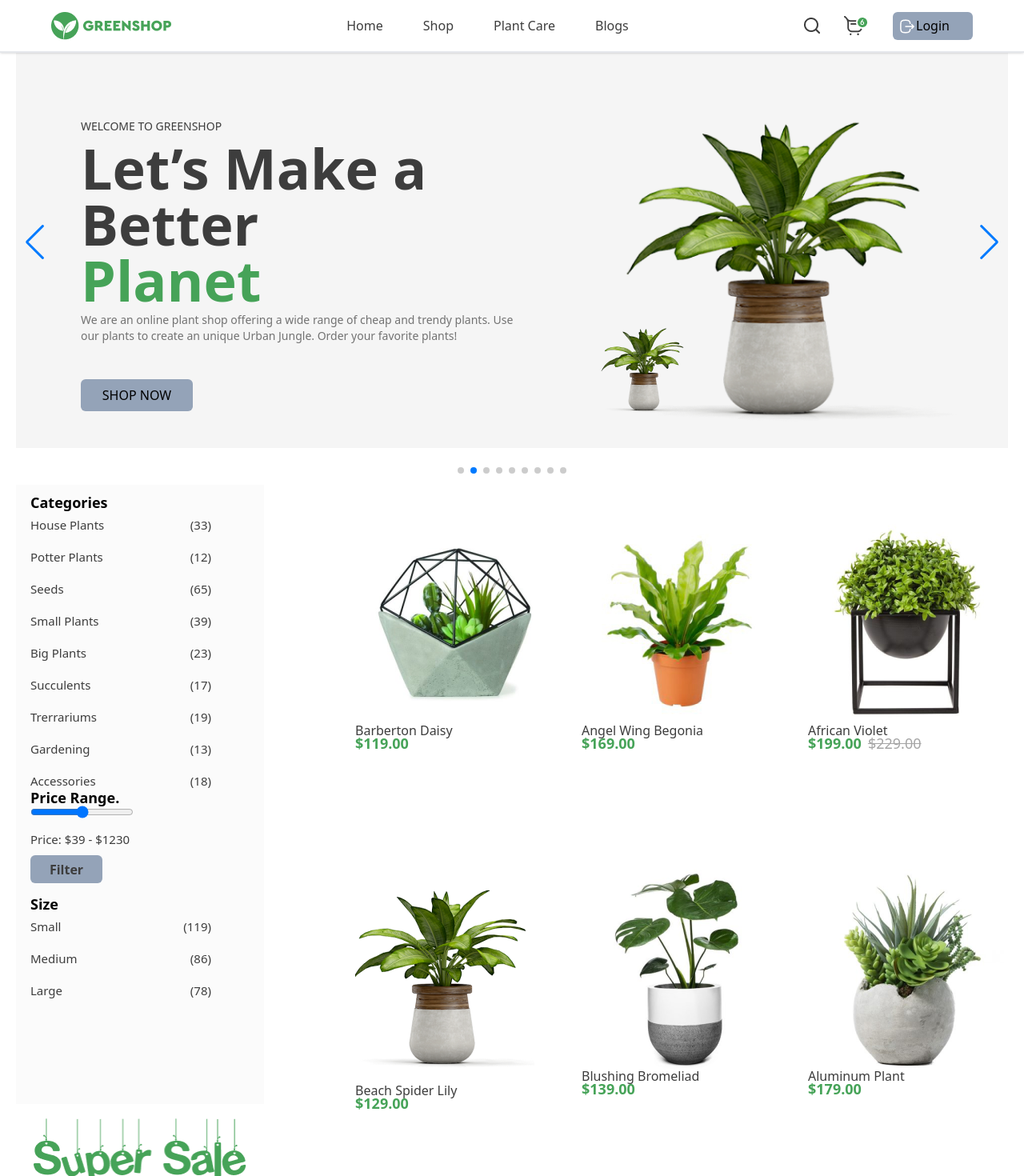
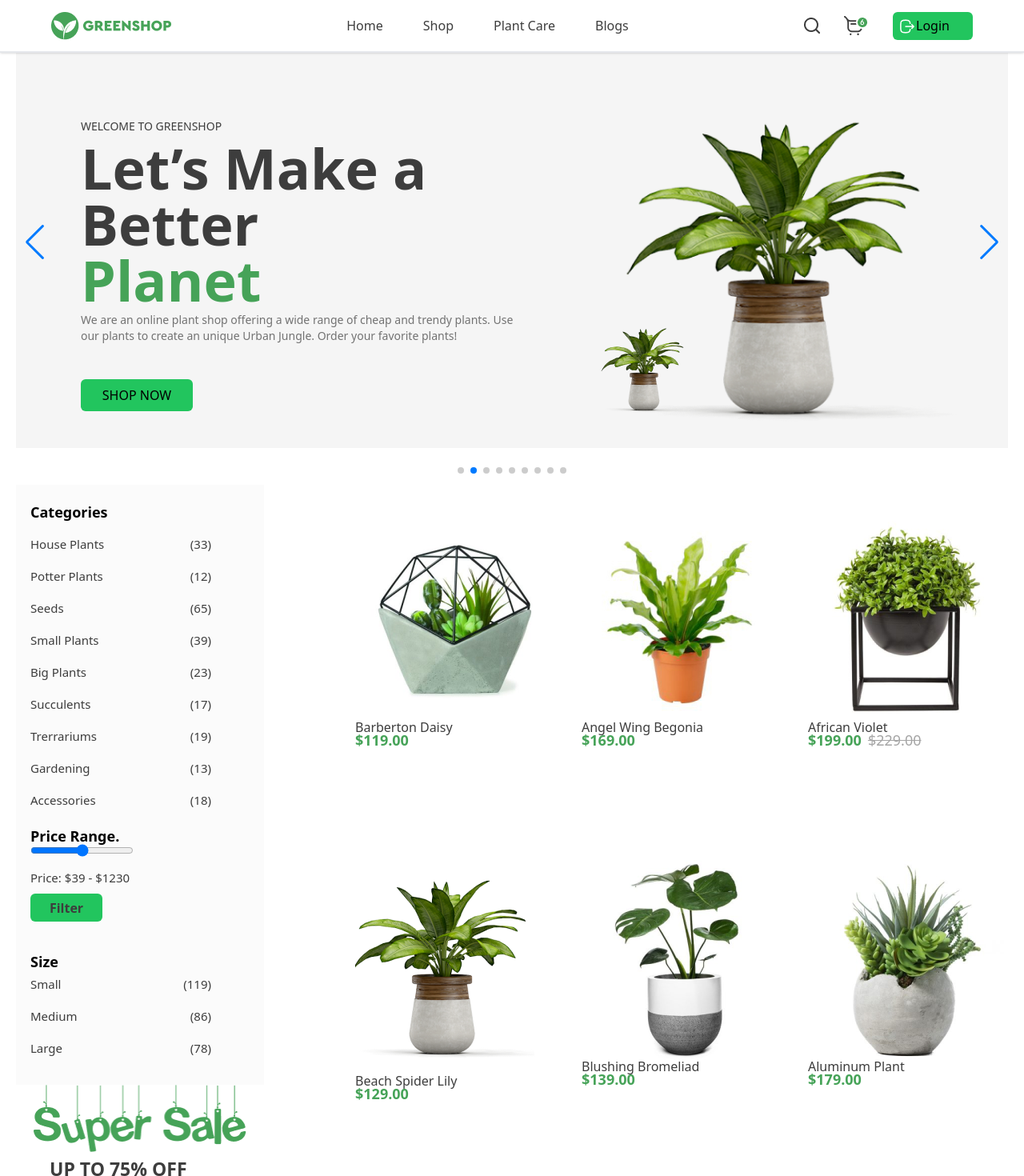
Before and after one commit to RusFullDev/green-shop, a Vue app: page / in a window 1280 px wide. Shown: the top 1470 px of the page at 80% size. Built offline with nearby package versions, Linux system fonts and the light colour scheme.

Commit message:
buttons fixed

```diff
--- a/src/components/AuthModel.vue
+++ b/src/components/AuthModel.vue
@@ -5,7 +5,7 @@
 <div class="fixed md:w-[500px] bg-white z-[50] left-1/2 top-1/2 rounded p-7 -translate-x-1/2 -translate-y-1/2">
 
     <div class="flex justify-end">
-        <button @click="closeModal">x</button>
+        <button @click="closeModal"><p class="text-2xl hover:text-green-500">x</p></button>
     </div>
     <div class="flex divide-x-4 justify-center">
         <button @click="content='login'" class="py-1 px-5"
@@ -18,15 +18,15 @@
     <div v-if="content == 'login'">
         <div class=" mt-5 mb-5 text-center">
     <p class="text-sm font-normal text-[#3D3D3D] pb-[14px] text-center">Enter your username and password to login.</p>
-    <input type="text" placeholder="almamun_uxui@outlook.com" class="w-[300px] h-[40px]  border-2 rounded-[5px] border-[#EAEAEA] text-start px-4 outline-none focus:border-green-500 ">
+    <input type="text" placeholder="almamun_uxui@outlook.com" class="w-[300px] h-[40px]  border-2 rounded-[5px] border-[#EAEAEA] text-start px-4 outline-none focus:border-green-500 cursor-pointer">
     <div class="mt-5 mb-[14px] relative">
-        <input :type="show ?'text':'password'" placeholder="**************" class="w-[300px] h-[40px] border-2 rounded-[5px] border-[#EAEAEA] text-start px-4 cursor-pointer">
+        <input :type="show ?'text':'password'" placeholder="**************" class="w-[300px] h-[40px] border-2 rounded-[5px] border-[#EAEAEA] text-start px-4 outline-none focus:border-green-500 cursor-pointer">
                 <button v-if="!show" @click = "showPassword"><img src="/img/Hide.png" alt="Hide" class="absolute z-10 right-[80px] top-1/4"></button>
                 <button v-else="show" @click = "showPassword"><img src="/img/clarity--eye-show-line.svg" alt="Hide" class="absolute z-10 right-[80px] top-1/4"></button>
 
             </div>
-   <div class=" pb-[27px]"><a href="#" class="hover:text-[#46A358] text-[#3D3D3D] text-xs leading-4 font-normal">Forgot Password?</a> </div>
-    <button class="w-[300px] h-[40px] border-1 rounded-[5px] text-[#3D3D3D] bg-slate-500 hover:bg-[#46A358]
+   <div class=" pb-[27px]"><a href="#" class="hover:text-[#46A358] text-[#3D3D3D] text-sm leading-4 font-normal">Forgot Password?</a> </div>
+    <button class="w-[300px] h-[40px] border-1 rounded-[5px] text-[#3D3D3D] bg-green-500 hover:bg-[#46A358]
      hover:text-white font-bold text-base duration-100 cursor-pointer ">Login</button>
      <div class="flex justify-center gap-3 items-center text-center pt-[45px] pb-7">
         <img src="/img/Line 7.png" alt="">
@@ -51,21 +51,21 @@
     <div v-if="content == 'register'">
         <div class=" mt-5 mb-5 text-center">
     <p class="text-sm font-normal text-[#3D3D3D] pb-[14px] text-center">Enter your email and password to register.</p>
-    <input type="text" placeholder="Username" class="w-[300px] h-[40px]  border-2 rounded-[5px] border-[#EAEAEA] text-start px-4 mb-4 ">
-    <input type="text" placeholder="Enter your email address" class="w-[300px] h-[40px]  border-2 rounded-[5px] border-[#EAEAEA] text-start px-4 ">
+    <input type="text" placeholder="Username" class="w-[300px] h-[40px]  border-2 rounded-[5px] border-[#EAEAEA] text-start px-4 mb-4 outline-none focus:border-green-500 cursor-pointer">
+    <input type="text" placeholder="Enter your email address" class="w-[300px] h-[40px]  border-2 rounded-[5px] border-[#EAEAEA] text-start px-4 outline-none focus:border-green-500 cursor-pointer">
     <div class="mt-5 mb-[14px] relative">
-        <input :type="show ?'text':'password'" placeholder="**************" class="w-[300px] h-[40px] border-2 rounded-[5px] border-[#EAEAEA] text-start px-4 cursor-pointer">
+        <input :type="show ?'text':'password'" placeholder="**************" class="w-[300px] h-[40px] border-2 rounded-[5px] border-[#EAEAEA] text-start px-4 outline-none focus:border-green-500 cursor-pointer">
                 <button v-if="!show" @click = "showPassword"><img src="/img/Hide.png" alt="Hide" class="absolute z-10 right-[80px] top-1/4 "></button>
                 <button v-else="show" @click = "showPassword"><img src="/img/clarity--eye-show-line.svg" alt="Hide" class="absolute z-10 right-[80px] top-1/4 "></button>
 
             </div>
-    <input type="text" placeholder="Confirm Password" class="w-[300px] h-[40px]  border-2 rounded-[5px] border-[#EAEAEA] text-start px-4 mb-[41px]">
+    <input type="text" placeholder="Confirm Password" class="w-[300px] h-[40px]  border-2 rounded-[5px] border-[#EAEAEA] text-start px-4 mb-[41px] outline-none focus:border-green-500 cursor-pointer">
 
-    <button class="w-[300px] h-[40px] border-1 rounded-[5px] text-[#3D3D3D] bg-slate-500 hover:bg-[#46A358]
+    <button class="w-[300px] h-[40px] border-1 rounded-[5px] text-[#3D3D3D] bg-green-500 hover:bg-[#46A358]
      hover:text-white font-bold text-base  duration-100 cursor-pointer ">Register</button>
      <div class="flex justify-center gap-3 items-center text-center pt-[45px] pb-7">
         <img src="/img/Line 7.png" alt="">
-        <p class="text-sm font-normal text-[#3D3D3D] ">Or login with</p>
+        <p class="text-sm font-normal text-[#3D3D3D] ">Or register with</p>
         <img src="/img/Line 7.png" alt="">
     </div>
 
--- a/src/components/Category.vue
+++ b/src/components/Category.vue
@@ -1,9 +1,9 @@
 <template>
     <div>
-    <div class="w-[310px] h-[774px] bg-[#FBFBFB] ">
+    <div class="w-[310px] h-[750px] bg-[#FBFBFB] ">
 
-    <div class="w-[268px] h-[383px] pt-[14px] pb-[36px] pl-[18px] pr-[24px]">
-    <h3 class="text:[#3D3D3D] text-lg leading-4 font-bold">Categories</h3>
+    <div class="w-[268px] h-[383px] pt-[14px] pb-[36px] pl-[18px] pr-[24px] ">
+    <h3 class="text:[#3D3D3D] text-lg leading-4 font-bold py-3">Categories</h3>
     <div v-for="item,index in category":key='index' class="flex justify-between hover:text-[#46A358]">
     <h4 class="text-[#3D3D3D] text-[15px] leading-[40px] font-normal  hover:text-[#46A358]">{{item.name}}</h4>
     <p class="text-[#3D3D3D] text-[15px] leading-[40px] font-normal  hover:text-[#46A358]">{{item.number}}</p>
@@ -11,14 +11,14 @@
 </div>
 
 
-<div class="w-[226px] h-[133px] pb-[46px] pl-[18px] pr-[66px]">
+<div class="w-[226px] h-[133px] pb-[46px] pl-[18px] pr-[66px] mt-12">
     <h3 class="text:[#3D3D3D] text-lg leading-4 font-bold">Price Range.</h3>
     <input type="range">
     <div class="flex gap-1"><h4 class="text-[#3D3D3D] text-[15px] leading-[40px] font-normal ">Price:</h4><p class="text-[#3D3D3D] text-[15px] leading-[40px] font-normal  hover:text-[#46A358]">$39 - $1230</p></div>
-    <button class="hover:bg-[#46A358] hover:text-white text-[#3D3D3D] text-base leading-5 font-bold w-[90px] h-[35px] rounded-md bg-slate-400" >Filter</button>
+    <button class="hover:bg-[#46A358] hover:text-white text-[#3D3D3D] text-base leading-5 font-bold w-[90px] h-[35px] rounded-md bg-green-500" >Filter</button>
 </div>
 
-<div class="w-[268px] h-[143px] pb-[19px] pl-[18px] pr-[24px]">
+<div class="w-[268px] h-[143px] pb-[19px] pl-[18px] pr-[24px] py-6">
     <h3 class="text:[#3D3D3D] text-lg leading-4 font-bold">Size</h3>
     <div v-for="item,index in size":key='index' class="flex justify-between hover:text-[#46A358]">
     <h4 class="text-[#3D3D3D] text-[15px] leading-[40px] font-normal  hover:text-[#46A358]">{{item.name}}</h4>
@@ -29,7 +29,7 @@
 </div>
 
 <div class="w-[310px] h-[470px] items-center">
-    <img src="/public/img/Super Sale.png" alt="" class="pb-[13px] px-[22px] py-[18px]">
+    <img src="/public/img/Super Sale.png" alt="" class="pb-[13px] px-[22px] ">
   <h2 class="text-[#3D3D3D] text-[23px] leading-4 pb-[13px] font-bold px-[42px]">UP TO 75% OFF</h2>
     <img src="/public/img/image 12.png" alt="" >
 </div>
--- a/src/components/Header.vue
+++ b/src/components/Header.vue
@@ -13,7 +13,7 @@
         <div class="flex">
             <div class="flex relative">
 <img src="/public/img/Logout.png" alt="Logout" class="flex absolute pt-2 pl-2">
-            <button @click ="IsModal=true" class="h-[35px] w-[100px] border-none bg-slate-400 text-black hover:bg-[#46A358] hover:text-white rounded-md text-center">Login</button>
+            <button @click ="IsModal=true" class="h-[35px] w-[100px] border-none bg-green-500 text-black hover:bg-[#46A358] hover:text-white rounded-md text-center">Login</button>
         </div>
         </div>
     </div>
--- a/src/components/Picture.vue
+++ b/src/components/Picture.vue
@@ -5,7 +5,7 @@
     <h3 class="text-[#3D3D3D] font-medium text-sm uppercase pb-[7px] pt-[68px]">Welcome to GreenShop</h3>
     <h1 class="text-[#3D3D3D] font-black text-[70px] leading-[70px] w-[530px] pb-[5px]">Let’s Make a Better <p class="text-[#46A358]">Planet</p></h1>
 <p class="text-[#727272] text-sm leadin-[24px] w-[557px] pb-11">We are an online plant shop offering a wide range of cheap and trendy plants. Use our plants to create an unique Urban Jungle. Order your favorite plants!</p>
-<button class="hover:bg-[#46A358] hover:text-white rounded-md h-[40px] w-[140px] text-black bg-slate-400 "> SHOP NOW</button>
+<button class="hover:bg-[#46A358] hover:text-white rounded-md h-[40px] w-[140px] text-black bg-green-500 "> SHOP NOW</button>
 </div>
  <div class="flex justify-between">
     <img src="/public/img/flower2.png" alt="flowers" class="absolute pt-[310px]">
```
Also changed, not shown: src/components/Product.vue (+5 -3 lines).
